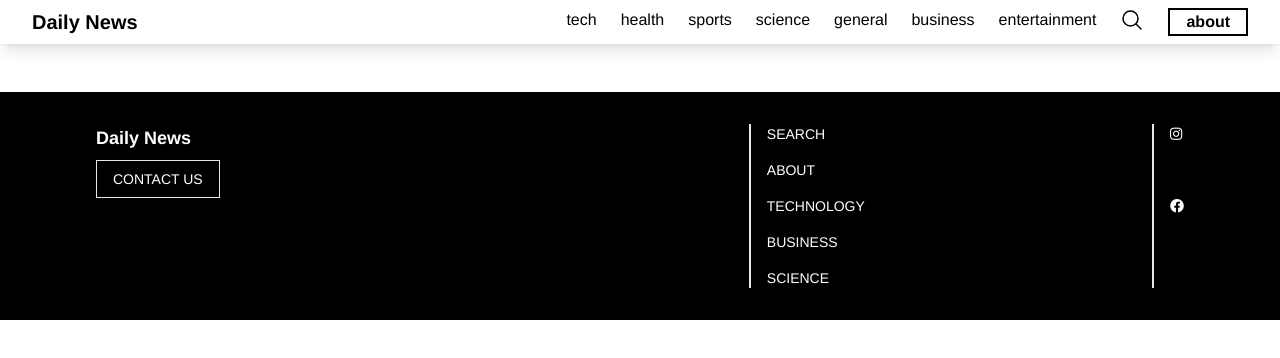
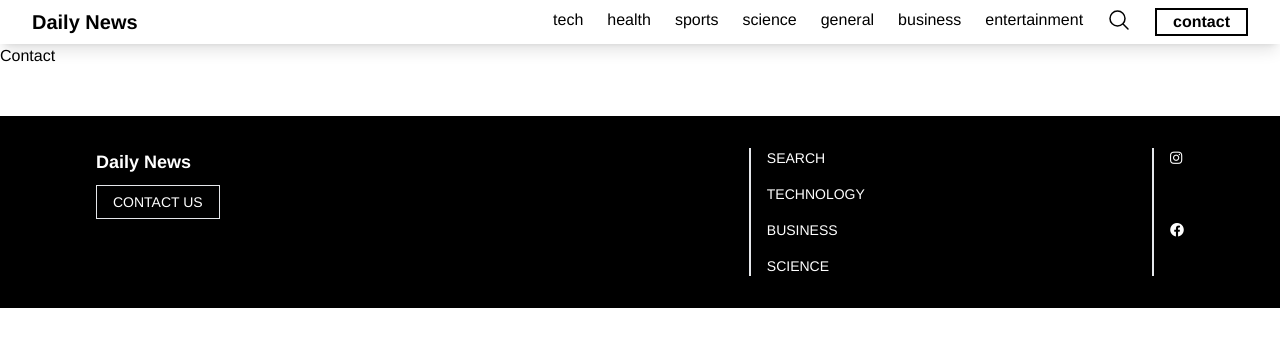
Before and after one commit to the-man2004/news-app, a Vue app: page /contact in a window 1280 px wide. Shown: the top 358 px of the page. Built offline with nearby package versions, Linux system fonts and the light colour scheme.

Commit message:
Changed About component to Contact.vue

```diff
--- a/src/components/TheNavbar.vue
+++ b/src/components/TheNavbar.vue
@@ -32,9 +32,9 @@
         </svg>
       </router-link>
       <router-link
-        to="/about"
+        to="/contact"
         class="font-semibold my-auto px-4 border-2 border-black"
-        >about</router-link
+        >contact</router-link
       >
     </div>
   </nav>
--- a/src/components/burgerMenu/TheMenu.vue
+++ b/src/components/burgerMenu/TheMenu.vue
@@ -58,10 +58,10 @@
         >entertainment</router-link
       >
       <router-link
-        to="/about"
+        to="/contact"
         @click="toggleMenu"
         class="font-semibold w-fit my-auto px-4 border-2 border-black"
-        >about</router-link
+        >contact</router-link
       >
     </div>
   </nav>
--- a/src/components/footer/TheFooter.vue
+++ b/src/components/footer/TheFooter.vue
@@ -4,15 +4,16 @@
       class="max-w-6xl mx-auto text-xs p-4 md:grid md:grid-cols-5 md:text-sm md:p-8"
     >
       <div class="mb-8 text-center md:mb-0 md:col-span-3 md:text-left">
-        <router-link to="/technology" class="block text-lg font-bold"
+        <router-link to="/technology" class="block mb-4 text-lg font-bold"
           >Daily News</router-link
         >
-        <button class="mt-2 py-2 px-4 border">CONTACT US</button>
+        <router-link to="/contact" class="py-2 px-4 border"
+          >CONTACT US</router-link
+        >
       </div>
       <div class="grid grid-cols-2 md:col-span-2">
         <div class="flex flex-col gap-1 md:pl-4 md:gap-4 md:border-l-2">
           <router-link to="/search">SEARCH</router-link>
-          <router-link to="/about">ABOUT</router-link>
           <router-link to="/technology">TECHNOLOGY</router-link>
           <router-link to="/business">BUSINESS</router-link>
           <router-link to="/science">SCIENCE</router-link>
--- a/src/router/index.js
+++ b/src/router/index.js
@@ -1,5 +1,5 @@
 import { createRouter, createWebHistory } from "vue-router";
-import About from "../views/About";
+import Contact from "../views/Contact";
 import Home from "../views/Home";
 import Search from "../views/Search";
 
@@ -37,11 +37,11 @@ const routes = [
     path: "/entertainment",
     component: Home,
   },
-  // About
+  // Contact
   {
-    path: "/about",
-    name: "About",
-    component: About,
+    path: "/contact",
+    name: "Contact",
+    component: Contact,
   },
   // Search
   {
--- a/src/views/About.vue
+++ b/src/views/Contact.vue
@@ -1,3 +1,3 @@
 <template>
-  <h1>About</h1>
+  <h1>Contact</h1>
 </template>
```
